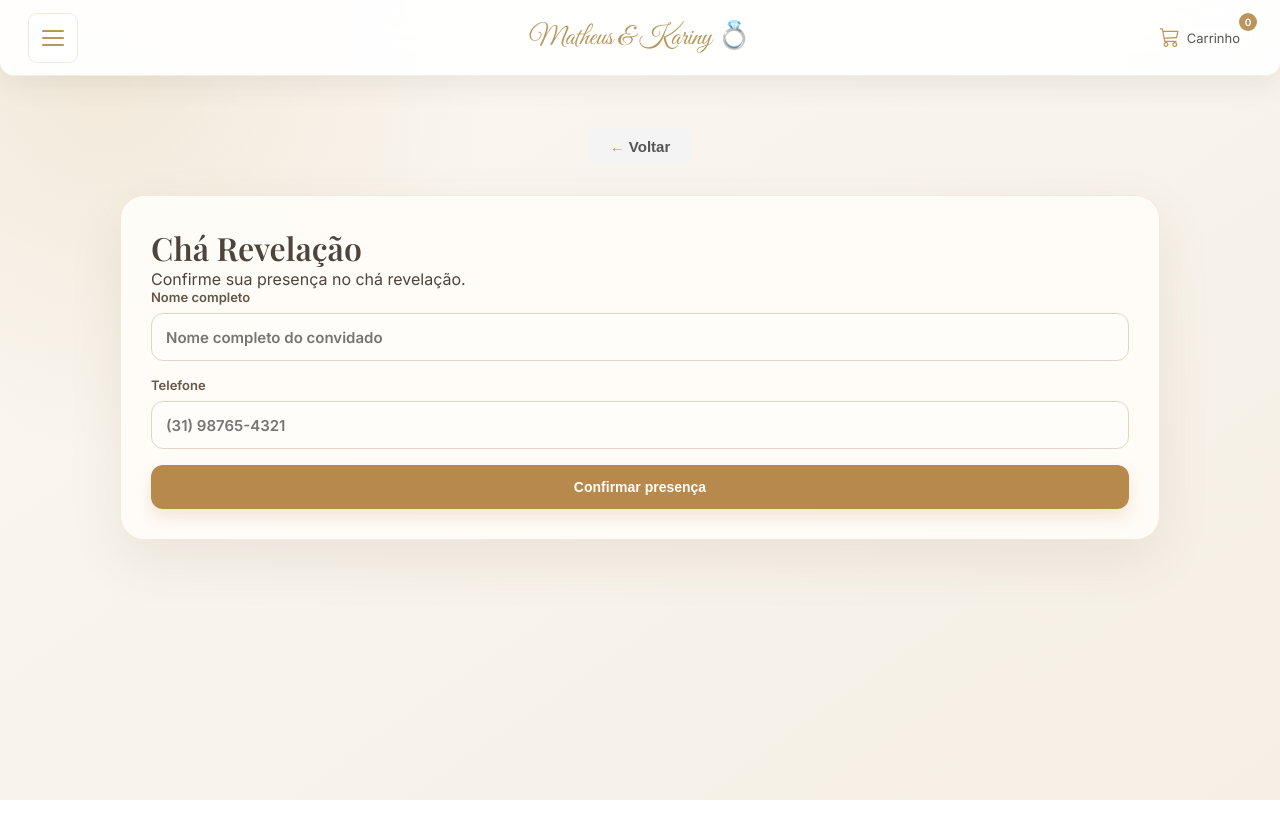
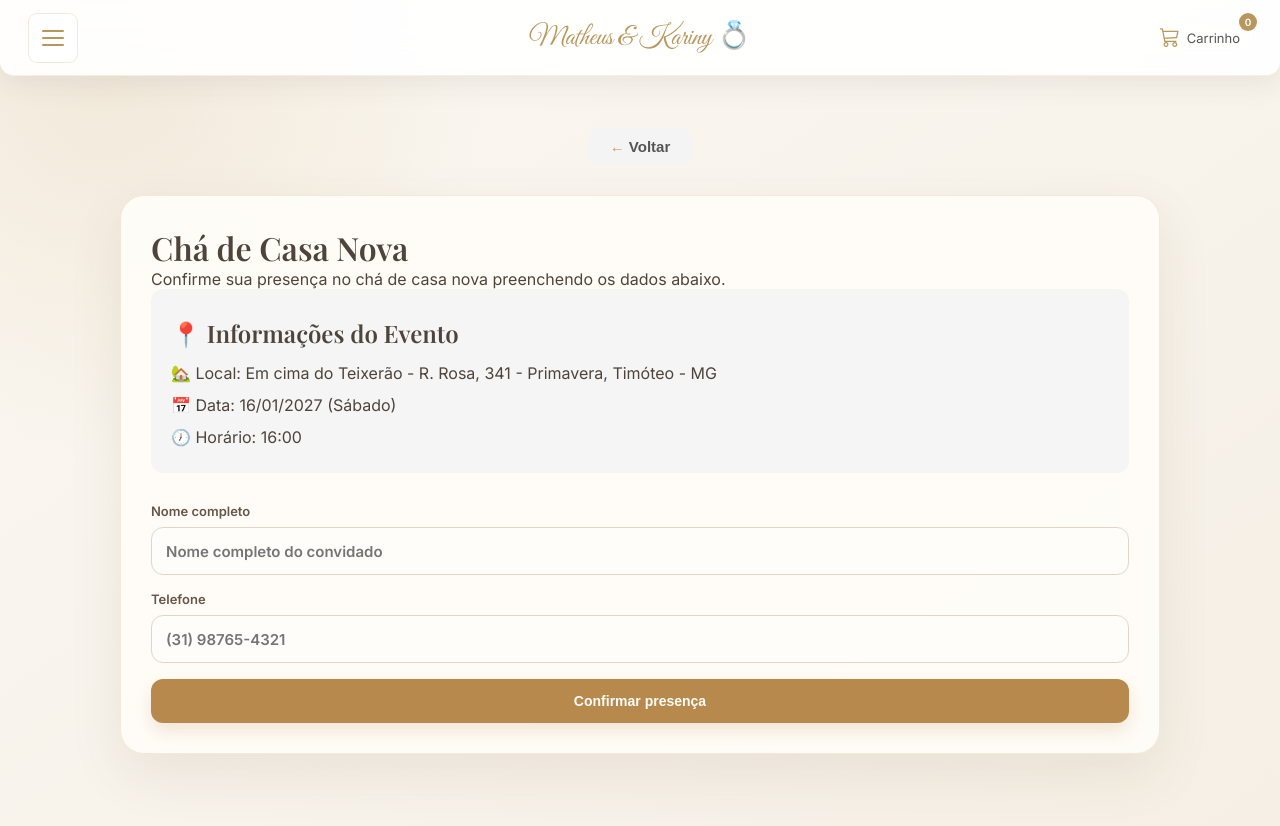
Before and after one commit to Matheus-Fernando-br/Casamento, a React (Vite) app in the folder FrontEnd/Casamento/: page /cha in a window 1280 px wide. Before the commit the page ends 800 px from the top, so only its background shows below. Built offline with nearby package versions, Linux system fonts and the light colour scheme; no server answers.

Commit message:
Troca d cha revelação por casa nova

```diff
--- a/FrontEnd/Casamento/src/pages/Cha.jsx
+++ b/FrontEnd/Casamento/src/pages/Cha.jsx
@@ -89,8 +89,30 @@ export default function Cha() {
         <BotaoVoltar />
         <div className="admin-container">
           <div className="admin-card">
-            <h1>Chá Revelação</h1>
-            <p>Confirme sua presença no chá revelação.</p>
+            <h1>Chá de Casa Nova</h1>
+            <p>
+              Confirme sua presença no chá de casa nova preenchendo os dados
+              abaixo.
+            </p>
+
+            <div
+              style={{
+                background: "#f5f5f5",
+                padding: 20,
+                borderRadius: 12,
+                marginBottom: 30,
+                lineHeight: 2,
+              }}
+            >
+              <h2>📍 Informações do Evento</h2>
+
+              <p>
+                🏡 Local: Em cima do Teixerão - R. Rosa, 341 - Primavera,
+                Timóteo - MG
+              </p>
+              <p>📅 Data: 16/01/2027 (Sábado)</p>
+              <p>🕖 Horário: 16:00</p>
+            </div>
 
             <form className="admin-form" onSubmit={handleSubmit}>
               <label>
--- a/FrontEnd/Casamento/src/pages/PainelAdmin.jsx
+++ b/FrontEnd/Casamento/src/pages/PainelAdmin.jsx
@@ -5,7 +5,7 @@ const API_URL = import.meta.env.VITE_API_URL;
 
 const TIPOS = {
   casamento: "Casamento",
-  cha: "Chá Revelação",
+  cha: "Chá de Casa Nova",
 };
 
 function formatarData(data) {
```
Also changed, not shown: 1 other file (tests, documents, lock files or other folders).
